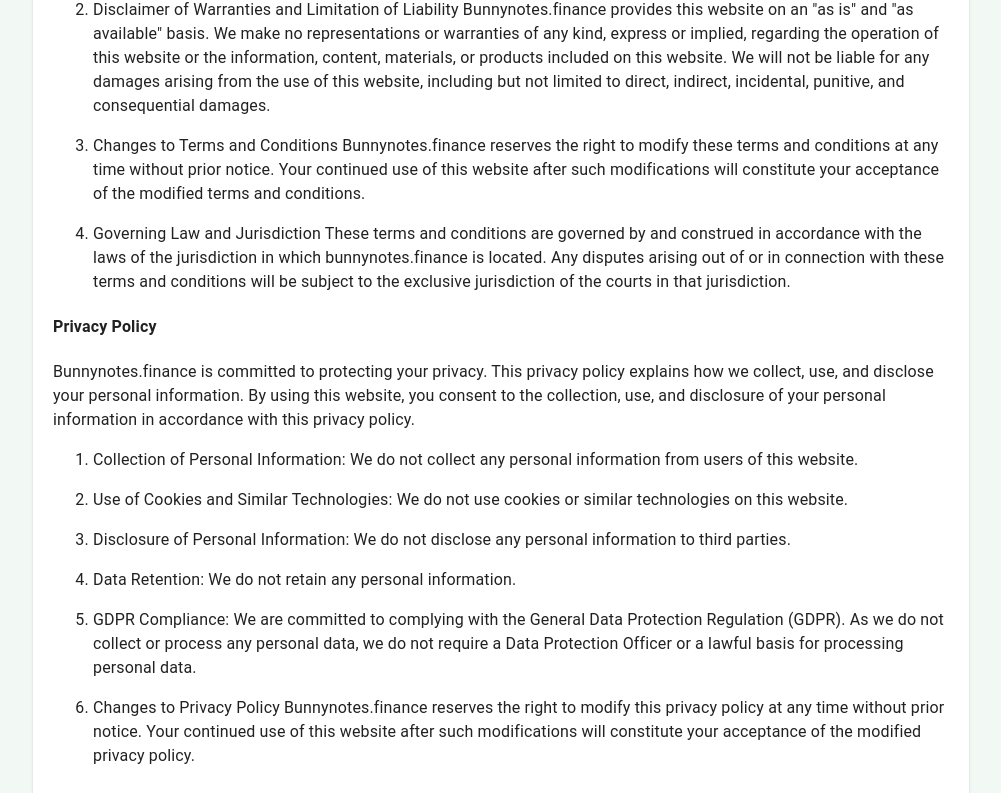
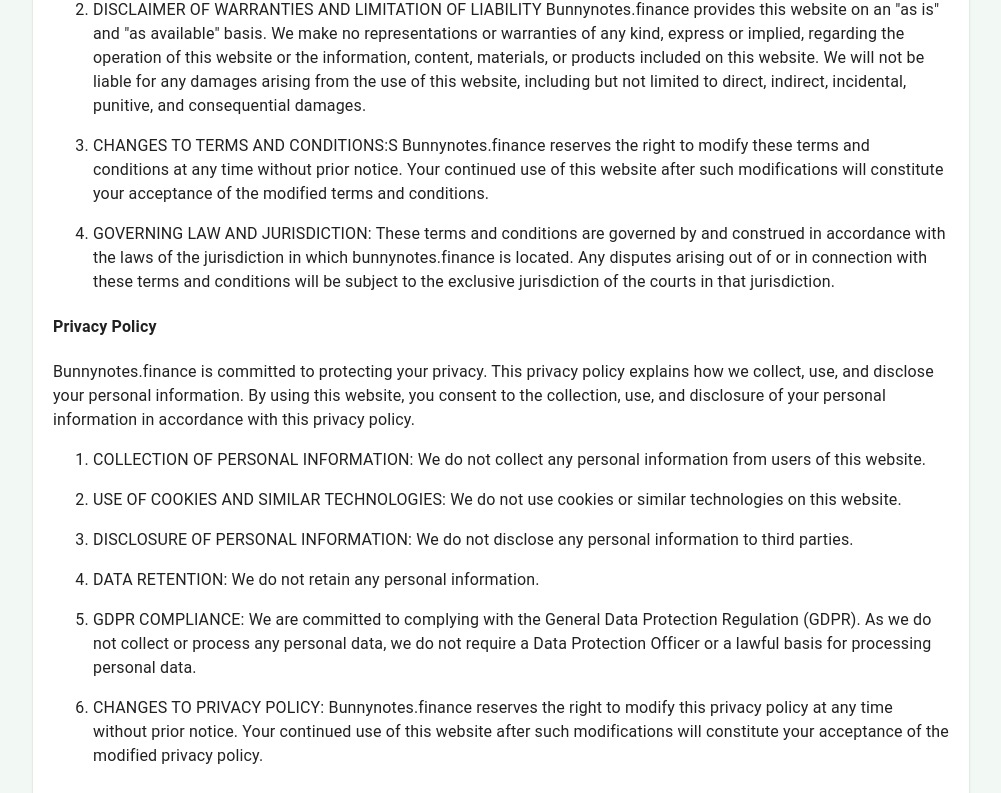
Before and after one commit to StrawberryChocolateFudge/Bunny-Notes, a React (Vite) app: page /terms in a window 1280 px wide. Shown: the part 418-1211 px from the top of the page, without its empty margins (139-1140 px from the left). Built offline with nearby package versions, Linux system fonts and the light colour scheme.

Commit message:
updated terms

```diff
--- a/frontend/components/TermsPage.tsx
+++ b/frontend/components/TermsPage.tsx
@@ -27,16 +27,16 @@
             <p>By accessing this website we assume you accept these terms and conditions. Do not continue to use bunnynotes.finance if you do not agree to take all of the terms and conditions stated on this page.</p>
 
             <ol>
-                <li><p>Ownership and Use of Website Content
+                <li><p>OWNERSHIP AND USE OF WEBSITE CONTENT:
                     All content on this website, including but not limited to text, graphics, images, logos, and software, is the property of bunnynotes.finance and is protected by applicable intellectual property laws. You may use the content on this website only for personal, non-commercial purposes. You may not copy, reproduce, distribute, or modify any content on this website without our prior written consent.</p></li>
-                <li> <p>Disclaimer of Warranties and Limitation of Liability
+                <li> <p>DISCLAIMER OF WARRANTIES AND LIMITATION OF LIABILITY
                     Bunnynotes.finance provides this website on an "as is" and "as available" basis. We make no representations or warranties of any kind, express or implied, regarding the operation of this website or the information, content, materials, or products included on this website. We will not be liable for any damages arising from the use of this website, including but not limited to direct, indirect, incidental, punitive, and consequential damages.</p></li>
                 <li>
-                    <p>Changes to Terms and Conditions
+                    <p>CHANGES TO TERMS AND CONDITIONS:S
                         Bunnynotes.finance reserves the right to modify these terms and conditions at any time without prior notice. Your continued use of this website after such modifications will constitute your acceptance of the modified terms and conditions.</p>
                 </li>
                 <li>
-                    <p>Governing Law and Jurisdiction
+                    <p>GOVERNING LAW AND JURISDICTION:
                         These terms and conditions are governed by and construed in accordance with the laws of the jurisdiction in which bunnynotes.finance is located. Any disputes arising out of or in connection with these terms and conditions will be subject to the exclusive jurisdiction of the courts in that jurisdiction.</p>
                 </li>
             </ol>
@@ -49,34 +49,34 @@
 
             <ol>
                 <li><p>
-                    Collection of Personal Information:
+                    COLLECTION OF PERSONAL INFORMATION:
                     We do not collect any personal information from users of this website.
                 </p>
                 </li>
                 <li><p>
-                    Use of Cookies and Similar Technologies:
+                    USE OF COOKIES AND SIMILAR TECHNOLOGIES:
                     We do not use cookies or similar technologies on this website.
                 </p>
                 </li>
                 <li><p>
-                    Disclosure of Personal Information:
+                    DISCLOSURE OF PERSONAL INFORMATION:
                     We do not disclose any personal information to third parties.
                 </p>
                 </li>
                 <li>
                     <p>
-                        Data Retention:
+                        DATA RETENTION:
                         We do not retain any personal information.
                     </p>
                 </li>
                 <li>
                     <p>
-                        GDPR Compliance:
+                        GDPR COMPLIANCE:
                         We are committed to complying with the General Data Protection Regulation (GDPR). As we do not collect or process any personal data, we do not require a Data Protection Officer or a lawful basis for processing personal data.
                     </p>
                 </li>
                 <li>
-                    <p>Changes to Privacy Policy
+                    <p>CHANGES TO PRIVACY POLICY:
                         Bunnynotes.finance reserves the right to modify this privacy policy at any time without prior notice. Your continued use of this website after such modifications will constitute your acceptance of the modified privacy policy.</p>
                 </li>
             </ol>
```
